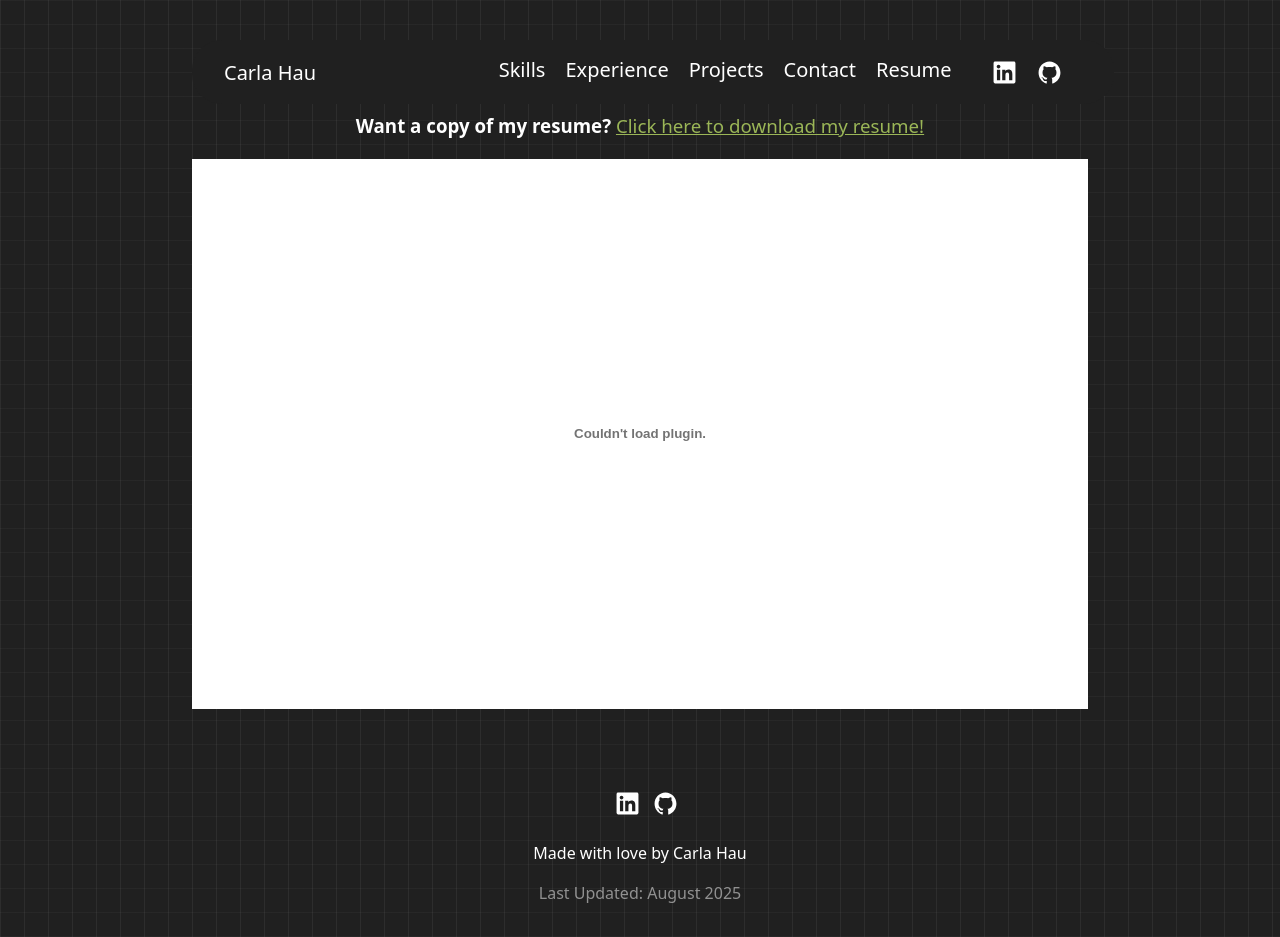
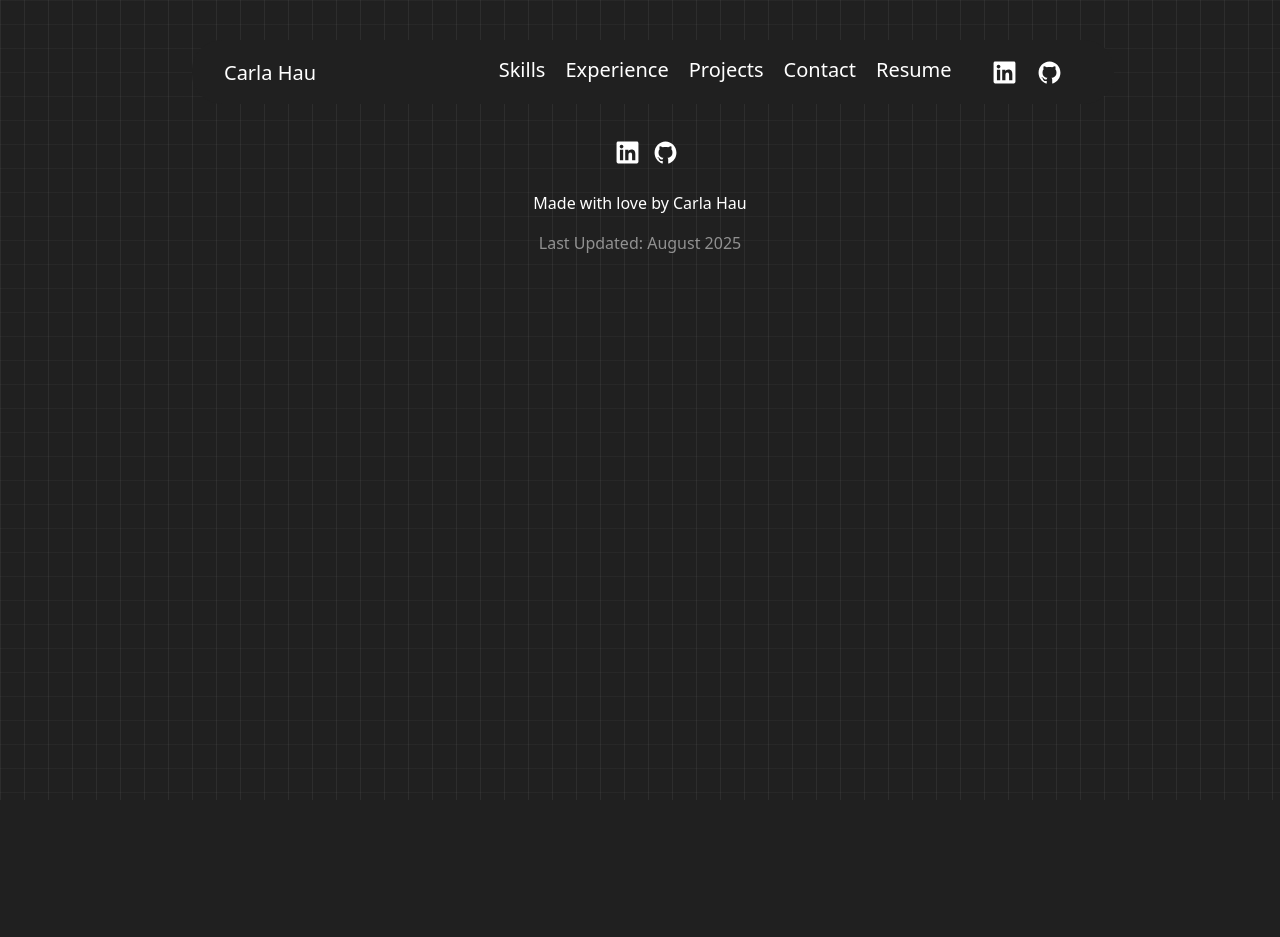
Before and after one commit to carlahauu/Portfolio-v2, a React (Vite) app: page /resume in a window 1280 px wide. After the commit the page ends 800 px from the top, so only its background shows below. Built offline with nearby package versions, Linux system fonts and the light colour scheme.

Commit message:
Removed resume page

```diff
--- a/src/App.jsx
+++ b/src/App.jsx
@@ -4,7 +4,6 @@ import Home from "./pages/Home";
 import Navbar from "./components/Navbar";
 import Footer from "./components/Footer";
 import Contact from "./pages/Contact";
-import Resume from "./pages/Resume";
 
 function App() {
   return (
@@ -15,7 +14,6 @@ function App() {
           <Routes>
             <Route path="/" element={<Home />} />
             <Route path="/contact" element={<Contact />} />
-            <Route path="/resume" element={<Resume />} />
           </Routes>
           <Footer />
         </div>
--- a/src/components/Navbar.jsx
+++ b/src/components/Navbar.jsx
@@ -3,6 +3,7 @@ import "../styles/Navbar.css";
 import { Fa500Px, FaLinkedin, FaThLarge } from "react-icons/fa";
 import { RxHamburgerMenu } from "react-icons/rx";
 import { IoLogoGithub } from "react-icons/io";
+import Resume from '../assets/Resume.pdf'
 
 function Navbar() {
   const [style, setStyle] = useState("none");
@@ -25,7 +26,7 @@ function Navbar() {
             <a className='navItems' href='/#experience'>Experience</a>
             <a className='navItems' href='/#projects'>Projects</a>
             <a className='navItems' href='/contact'>Contact</a>
-            <a className='navItems' href='/resume'>Resume</a>
+            <a className='navItems' href={Resume}>Resume</a>
             <div className="socials">
               <a href='https://www.linkedin.com/in/carla-hau/'><FaLinkedin className='socialIcon'/></a>
               <a href='http://github.com/carlahauu'><IoLogoGithub className='socialIcon' /></a>
@@ -48,7 +49,7 @@ function Navbar() {
           <a href="/contact">Contact</a>
         </li>
         <li>
-          <a href='/resume'>Resume</a>
+          <a href={Resume}>Resume</a>
         </li>
       </ul>
     </div>
--- a/src/pages/Resume.jsx
+++ /dev/null
@@ -1,20 +0,0 @@
-import React from 'react'
-import ResumePDF from '../assets/Resume.pdf'
-
-function Resume() {
-  return (
-    <div>
-        <h3>Want a copy of my resume? <a style={{color: "#9BB657", textDecoration: "underline"}} href={ResumePDF}>Click here to download my resume!</a></h3>
-        <object
-            style={{backgroundColor: "white"}}
-            data={ResumePDF}
-            type="application/pdf"
-            width="100%"
-            height="550px"
-        >
-        </object>
-    </div>
-  )
-}
-
-export default Resume
```
